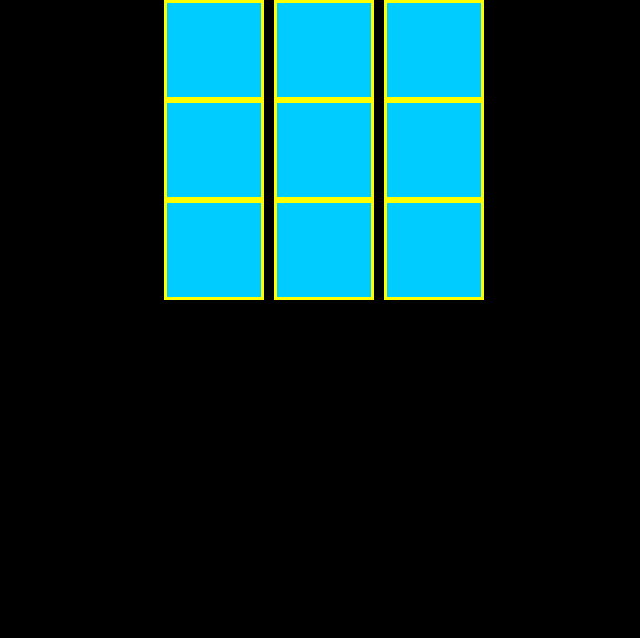
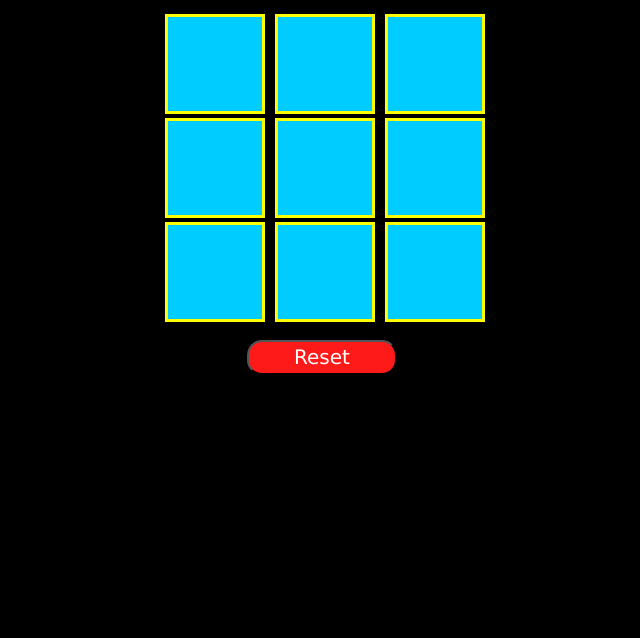
Before and after one commit to FerdieQ/Tic-Tac-Toe, a plain HTML site: page index.html in a window 1280 px wide. Shown: the part 162-800 px from the top of the page, without its empty margins (318-958 px from the left). Drawn offline with Linux system fonts and the light colour scheme.

Commit message:
added reset button to html and css

```diff
--- a/css/style.css
+++ b/css/style.css
@@ -5,15 +5,14 @@ background-color: black;
 h1 {
   text-align: center;
   position: relative;
-	font-family: "Comic Sans MS", sans-serif;
+  font-family: "Verdana", sans-serif;
   color: white;
   margin-top: 100px;
+  font-size: 40px;
 }
 
 #container {
-	margin: 25px auto;
-	width: 329px;
-	height: 308px;
+  margin: auto;
 }
 
 .square {
@@ -24,8 +23,27 @@ h1 {
   background-color: #00CCFF;
   margin-bottom: 0px;
   margin-left: 6px;
-	padding: 0px;
+  padding-bottom: 0px;
   text-align: center;
   color: white;
-	font-size: 97px;
+  font-size: 85px;
+
 }
+
+#btnReset{
+  display: inline-block;
+  text-align: center;
+  font-family: "Verdana";
+  font-size: 20px;
+  color: white;
+  width: 150px;
+  height: 35px;
+  border-radius: 15px;
+  background-color:  #ff1a1a;
+
+}
+
+#btnContainer{
+  text-align: center;
+  padding-top: 15px;
+}
--- a/index.html
+++ b/index.html
@@ -1,25 +1,32 @@
 <!DOCTYPE html>
 <html lang="en">
 <head>
-	<meta charset="UTF-8">
-	<title>Tic Tac Toe</title>
-	<link rel="stylesheet" href="css/style.css"></link>
-	<script type="text/javascript" src="js/main.js"></script>
+  <meta charset="UTF-8">
+  <title>Tic Tac Toe</title>
+  <link rel="stylesheet" href="css/style.css"></link>
+  <script type="text/javascript" src="js/main.js"></script>
 </head>
+
 <body>
-	<h1>Tic Tac Toe</h1>
+  <h1>Lets Play Tic Tac Toe!</h1>
 
-	<div id="container">
-		<input type="button" class="square" id="box1" onclick="clickBox('box1')">
-		<input type="button" class="square" id="box2" onclick="clickBox('box2')">
-		<input type="button" class="square" id="box3" onclick="clickBox('box3')">
-		<input type="button" class="square" id="box4" onclick="clickBox('box4')">
-		<input type="button" class="square" id="box5" onclick="clickBox('box5')">
-		<input type="button" class="square" id="box6" onclick="clickBox('box6')">
-		<input type="button" class="square" id="box7" onclick="clickBox('box7')">
-		<input type="button" class="square" id="box8" onclick="clickBox('box8')">
-		<input type="button" class="square" id="box9" onclick="clickBox('box9')">
-	</div>
-
+  <table id="container">
+    <tr>
+      <td><input type="button" class="square" id="box1" onclick="clickBox('box1')"></td>
+      <td><input type="button" class="square" id="box2" onclick="clickBox('box2')"></td>
+      <td><input type="button" class="square" id="box3" onclick="clickBox('box3')"></td>
+    </tr>
+      <td><input type="button" class="square" id="box4" onclick="clickBox('box4')"></td>
+      <td><input type="button" class="square" id="box5" onclick="clickBox('box5')"></td>
+      <td><input type="button" class="square" id="box6" onclick="clickBox('box6')"></td>
+    <tr>
+      <td><input type="button" class="square" id="box7" onclick="clickBox('box7')"></td>
+      <td><input type="button" class="square" id="box8" onclick="clickBox('box8')"></td>
+      <td><input type="button" class="square" id="box9" onclick="clickBox('box9')"></td>
+    </tr>
+  </table>
+  <div id="btnContainer">
+    <button type="button" id="btnReset" onclick="reset()">Reset</button>
+  </div>
 </body>
 </html>
```
Lines whose indentation alone changed are shown as unchanged.
